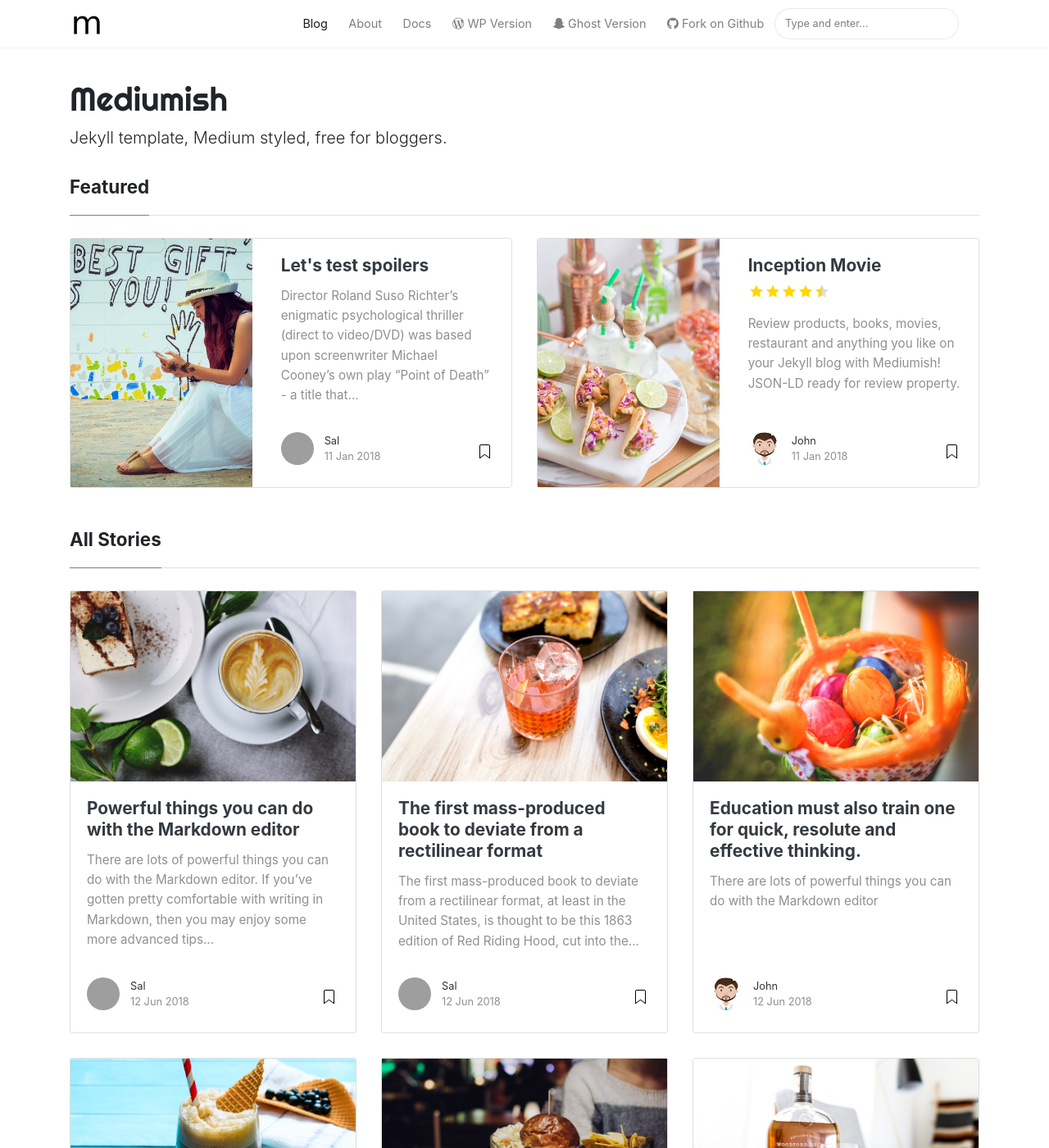
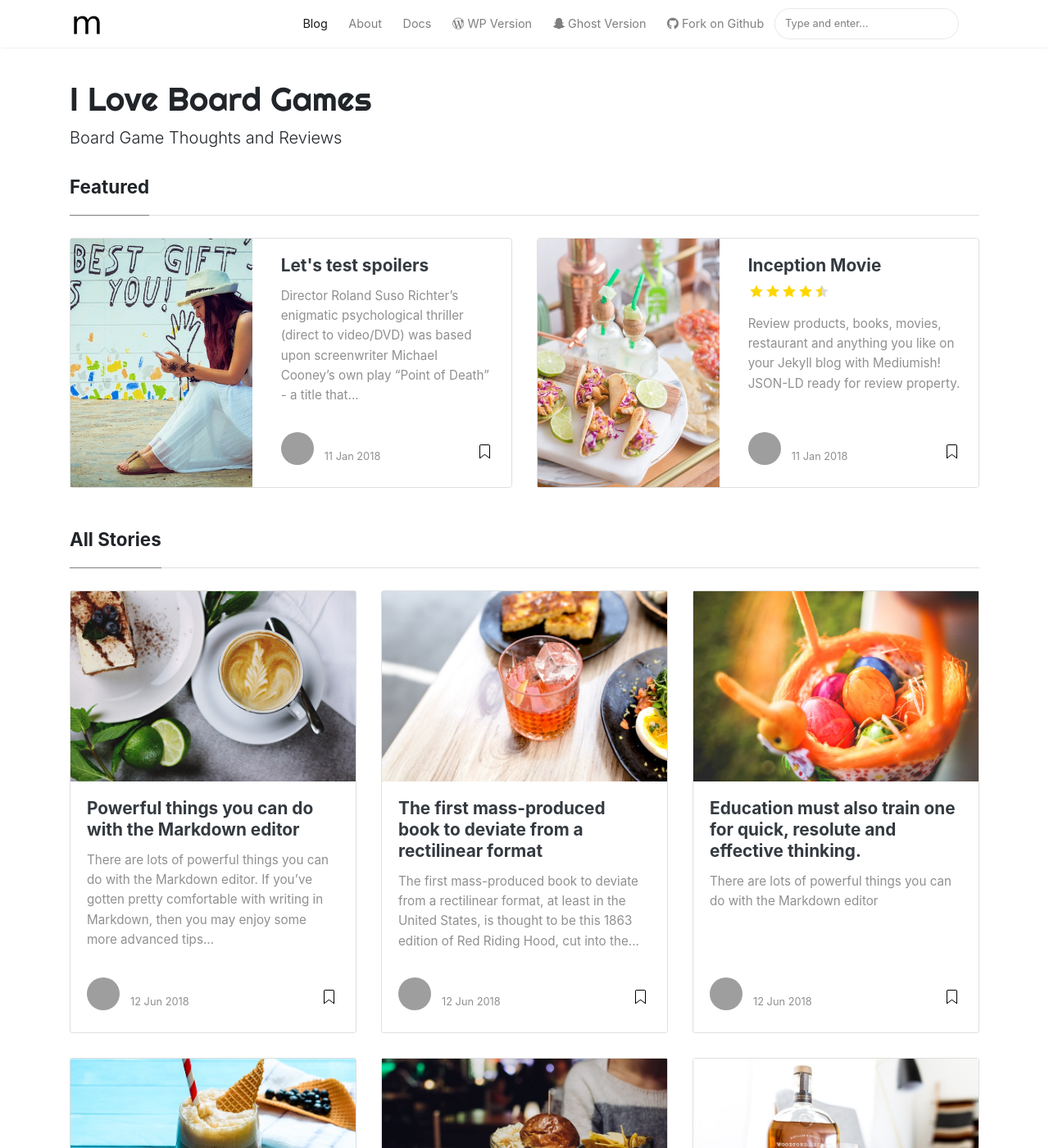
Before and after one commit to joeljfischer/i-love-board-games, a Jekyll site: the page built from index.html, in a window 1280 px wide and 1400 px high. Shown: the whole window at 82% size. Built offline with Jekyll 4.4.1, drawn with Linux system fonts in a browser that asks for light colours; nearby versions of some CDN libraries; the list of posts is cut into pages by our own code; some of the changed text lies outside the part shown; grey boxes are pictures that could not be loaded.

Commit message:
fix(config): Update config from defaults

```diff
--- a/404.html
+++ b/404.html
@@ -5,6 +5,6 @@ permalink: /404.html
 ---
 
 <div class="text-center">
-<h1 class="display-1 mt-5 mb-4"><span class="badge badge-danger">404</span> Page does not exist!</h1>
+<h1 class="display-1 mt-5 mb-4"><span class="badge badge-danger">404</span> This page does not exist :(</h1>
 <p>Please use the search bar at the top or visit our <a href="{{site.baseurl}}/">homepage</a>!</p>
 </div>
--- a/_config.yml
+++ b/_config.yml
@@ -1,35 +1,35 @@
 # Site
-name: "Mediumish"
-title: "Mediumish"
-description: "Jekyll template, Medium styled, free for bloggers."
+name: "I Love Board Games"
+title: "I Love Board Games"
+description: "Board Game Thoughts and Reviews"
 logo: 'assets/images/logo.png'
 favicon: 'assets/images/logo.png'
-baseurl: /mediumish-theme-jekyll
-google_analytics: 'UA-46278016-1'
-disqus: 'demowebsite'
-mailchimp-list: 'https://wowthemes.us11.list-manage.com/subscribe/post?u=8aeb20a530e124561927d3bd8&amp;id=8c3d2d214b'
+baseurl: '/i-love-board-games'
+# google_analytics: 'UA-46278016-1'
+# disqus: 'demowebsite'
+# mailchimp-list: 'https://wowthemes.us11.list-manage.com/subscribe/post?u=8aeb20a530e124561927d3bd8&amp;id=8c3d2d214b'
 include: ["_pages"]
 permalink: /:title/
 
 # Authors
 authors:
-  sal:
-    name: Sal
-    display_name: Sal
-    gravatar: e56154546cf4be74e393c62d1ae9f9d4
-    email: wowthemesnet@gmail.com
-    web: https://www.wowthemes.net
-    twitter: https://twitter.com/wowthemesnet
-    description: "Author of Mediumish, a Bootstrap Medium styled template available for WordPress, HTML, Ghost and Jekyll. You are currently previewing Jekyll template demo."
-  john:
-    name: John
-    display_name: John
-    avatar: 'assets/images/avatar.png'
-    gravatar: b1cc14991db7a456fcd761680bbc8f81
-    email: wowthemesnet@gmail.com
-    web: https://www.wowthemes.net
-    twitter: https://twitter.com/wowthemesnet
-    description: "This is the author box. Write a short description of the author here. You are currently previewing Mediumish demo, a Jekyll template compatible with Github pages."
+  joel:
+    name: Joel Fischer
+    display_name: Joel
+    gravatar: dcc6ade9135e7fab00f51ddf153a1e6e
+    email: joeljfischer@gmail.com
+    web: https://joeljfischer.github.io/i-love-board-games/
+    # twitter: https://twitter.com/wowthemesnet
+    description: "Creator of \"I Love Board Games\" and \"Appealing Apps\" iOS Apps"
+  # john:
+  #   name: John
+  #   display_name: John
+  #   avatar: 'assets/images/avatar.png'
+  #   gravatar: b1cc14991db7a456fcd761680bbc8f81
+  #   email: wowthemesnet@gmail.com
+  #   web: https://www.wowthemes.net
+  #   twitter: https://twitter.com/wowthemesnet
+  #   description: "This is the author box. Write a short description of the author here. You are currently previewing Mediumish demo, a Jekyll template compatible with Github pages."
 
 # Plugins
 plugins:
@@ -67,6 +67,6 @@ adsense-data-ad-client: "ca-pub-3412143450191416"
 adsense-data-ad-slot: "1363087678"
 
 # Lazy Images ("enabled" or "disabled")
-lazyimages: "disabled"
+lazyimages: "enabled"
 
 exclude: [changelog.md, LICENSE.txt, README.md, Gemfile, Gemfile.lock]
```
